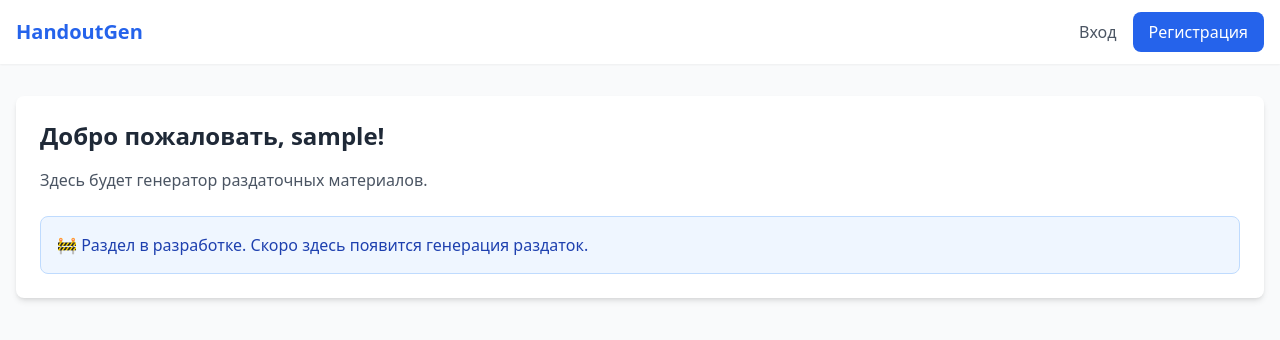
After one commit to balagi21/lesson-handout-generator, a FastAPI app: template app/templates/dashboard.html in a window 1280 px wide. The commit adds this page. Shown: the top 340 px of the page. Run offline with FastAPI, Linux system fonts and the light colour scheme; the template is opened without the code that fills it: most values are stand-ins (such as "Sample title", 1, 10 or a date in 2020); parts of the project's set-up code (start-up, migrations or seed data) failed here and were passed over; some libraries are stand-ins or nearby versions.

Commit message:
auth, login/logout

```diff
--- a/app/main.py
+++ b/app/main.py
@@ -1,10 +1,14 @@
 from fastapi import FastAPI, Request
 from fastapi.templating import Jinja2Templates
 from fastapi.staticfiles import StaticFiles
+from fastapi.responses import RedirectResponse
+from starlette.middleware.sessions import SessionMiddleware
+from starlette.middleware.base import BaseHTTPMiddleware
 from contextlib import asynccontextmanager
 
 from .database import engine, Base
-from .routers import auth  # импортируем роутер
+from .routers import auth
+from .config import settings
 
 @asynccontextmanager
 async def lifespan(app: FastAPI):
@@ -15,6 +19,14 @@ async def lifespan(app: FastAPI):
 
 app = FastAPI(title="Handout Generator", lifespan=lifespan)
 
+app.add_middleware(
+    SessionMiddleware,
+    secret_key=settings.secret_key,
+    session_cookie="handout_session",
+    max_age=86400,
+    same_site="lax",
+)
+
 # Подключаем роутеры
 app.include_router(auth.router)
 
@@ -22,9 +34,28 @@ app.include_router(auth.router)
 app.mount("/static", StaticFiles(directory="app/static"), name="static")
 templates = Jinja2Templates(directory="app/templates")
 
+@app.middleware("http")
+async def session_middleware(request: Request, call_next):
+    response = await call_next(request)
+    return response
+
+
 @app.get("/")
 async def home(request: Request):
     return templates.TemplateResponse(
         request=request,
         name="index.html"
     )
+
+
+@app.get("/dashboard")
+async def dashboard(request: Request):
+    """Заглушка для дашборда (пока просто проверка авторизации)"""
+    if "user_id" not in request.session:
+        return RedirectResponse(url="/auth/login", status_code=303)
+
+    return templates.TemplateResponse(
+        request=request,
+        name="dashboard.html",
+        context={"username": request.session.get("username")}
+    )
--- a/app/templates/base.html
+++ b/app/templates/base.html
@@ -15,10 +15,18 @@
                 <div class="flex items-center">
                     <a href="/" class="text-xl font-bold text-blue-600">HandoutGen</a>
                 </div>
-                <div class="flex items-center space-x-4">
-                    <a href="/auth/login" class="text-gray-600 hover:text-gray-800">Вход</a>
-                    <a href="/auth/register" class="bg-blue-600 text-white px-4 py-2 rounded-lg hover:bg-blue-700">Регистрация</a>
-                </div>
+                {% if request.session.user_id %}
+                    <div class="flex items-center space-x-4">
+                        <span class="text-gray-600">👋 {{ request.session.username }}</span>
+                        <a href="/dashboard" class="text-gray-600 hover:text-gray-800">Дашборд</a>
+                        <a href="/auth/logout" class="bg-blue-600 text-white px-4 py-2 rounded-lg hover:bg-blue-700">Выйти</a>
+                    </div>
+                {% else %}
+                    <div class="flex items-center space-x-4">
+                        <a href="/auth/login" class="text-gray-600 hover:text-gray-800">Вход</a>
+                        <a href="/auth/register" class="bg-blue-600 text-white px-4 py-2 rounded-lg hover:bg-blue-700">Регистрация</a>
+                    </div>
+                {% endif %}
             </div>
         </div>
     </nav>
--- /dev/null
+++ b/app/templates/dashboard.html
@@ -0,0 +1,20 @@
+{% extends "base.html" %}
+
+{% block title %}Дашборд{% endblock %}
+
+{% block content %}
+<div class="bg-white rounded-lg shadow-md p-6">
+    <h1 class="text-2xl font-bold text-gray-800 mb-4">
+        Добро пожаловать, {{ username }}!
+    </h1>
+    <p class="text-gray-600 mb-6">
+        Здесь будет генератор раздаточных материалов.
+    </p>
+
+    <div class="bg-blue-50 border border-blue-200 rounded-lg p-4">
+        <p class="text-blue-800">
+            🚧 Раздел в разработке. Скоро здесь появится генерация раздаток.
+        </p>
+    </div>
+</div>
+{% endblock %}
--- a/requirements.txt
+++ b/requirements.txt
@@ -17,6 +17,7 @@ httpcore==1.0.9
 httptools==0.7.1
 httpx==0.28.1
 idna==3.15
+itsdangerous==2.2.0
 Jinja2==3.1.6
 markdown-it-py==4.2.0
 MarkupSafe==3.0.3
```
Also changed, not shown: app/routers/auth.py (+36 -1 lines).
